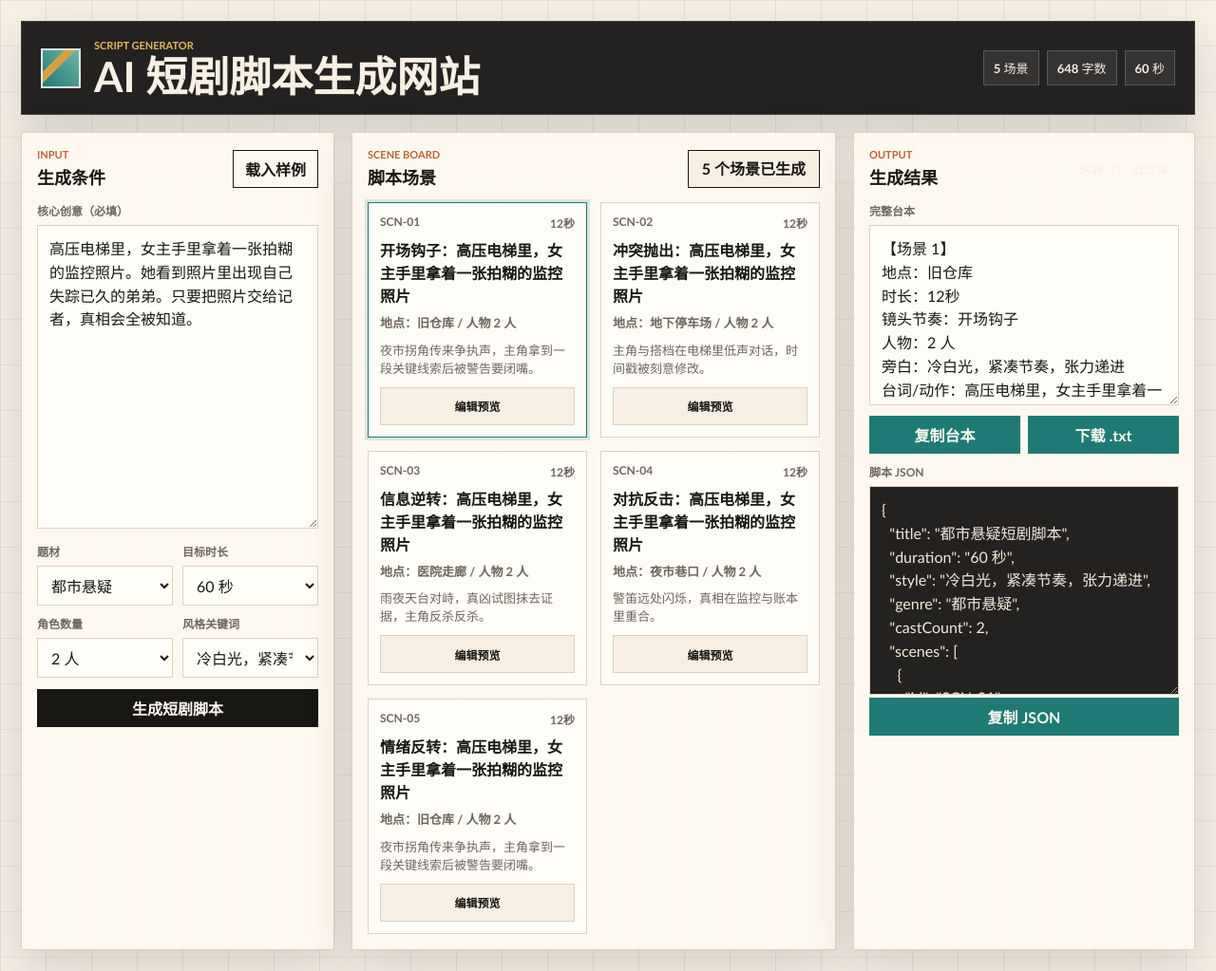
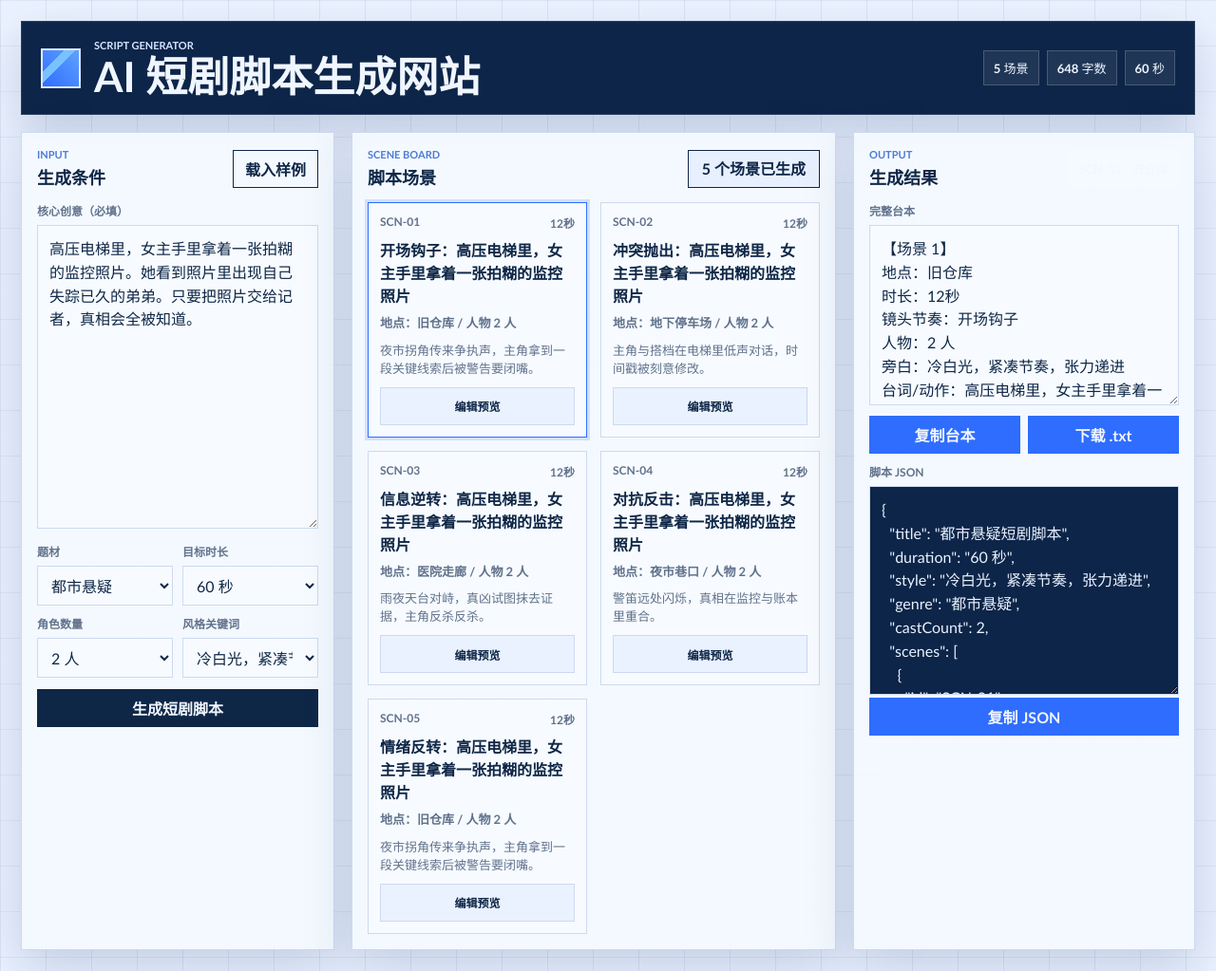
Before and after one commit to beifeng09-arch/aimedia, a plain HTML site: page web/index.html in a window 1280 px wide. Shown: the whole page at 95% size. Drawn offline with Linux system fonts and the light colour scheme.

Commit message:
style: switch web UI theme to blue palette

```diff
--- a/web/styles.css
+++ b/web/styles.css
@@ -1,13 +1,13 @@
 :root {
-  --ink: #181714;
-  --muted: #6d665d;
-  --paper: #f6f0e7;
-  --line: #ded2c1;
-  --charcoal: #242220;
-  --copper: #b86433;
-  --teal: #1f7a76;
-  --gold: #d4a13f;
-  --shadow: 0 18px 48px rgba(40, 32, 23, 0.16);
+  --ink: #0f2747;
+  --muted: #61728c;
+  --paper: #ebf2ff;
+  --line: #ccd9f0;
+  --charcoal: #0d2548;
+  --copper: #4e7bd6;
+  --teal: #2f6dff;
+  --gold: #7ac1ff;
+  --shadow: 0 18px 48px rgba(12, 44, 102, 0.18);
 }
 
 * {
@@ -19,8 +19,8 @@ body {
   min-height: 100vh;
   color: var(--ink);
   background:
-    linear-gradient(90deg, rgba(24, 23, 20, 0.08) 1px, transparent 1px),
-    linear-gradient(180deg, rgba(24, 23, 20, 0.06) 1px, transparent 1px),
+    linear-gradient(90deg, rgba(10, 45, 110, 0.08) 1px, transparent 1px),
+    linear-gradient(180deg, rgba(10, 45, 110, 0.06) 1px, transparent 1px),
     var(--paper);
   background-size: 48px 48px;
   font-family: "Trebuchet MS", "PingFang SC", "Hiragino Sans GB", "Noto Sans SC", sans-serif;
@@ -47,7 +47,7 @@ button {
   justify-content: space-between;
   gap: 20px;
   padding: 18px 20px;
-  color: #f7efe4;
+  color: #f0f6ff;
   background: var(--charcoal);
   border: 1px solid rgba(255, 255, 255, 0.12);
   box-shadow: var(--shadow);
@@ -65,7 +65,7 @@ button {
   display: inline-block;
   background:
     linear-gradient(135deg, transparent 0 30%, var(--gold) 30% 46%, transparent 46%),
-    linear-gradient(45deg, var(--teal), #72b5a8);
+    linear-gradient(45deg, var(--teal), #5fa2ff);
   border: 2px solid rgba(255, 255, 255, 0.8);
 }
 
@@ -78,7 +78,7 @@ button {
 }
 
 .topbar .eyebrow {
-  color: #e5b762;
+  color: #d6e5ff;
 }
 
 h1,
@@ -110,7 +110,7 @@ h2 {
   padding: 8px 10px;
   border: 1px solid rgba(255, 255, 255, 0.18);
   background: rgba(255, 255, 255, 0.08);
-  color: #f7efe4;
+  color: #f0f6ff;
   font-size: 13px;
 }
 
@@ -123,7 +123,7 @@ h2 {
 
 .panel,
 .board-area {
-  background: rgba(255, 250, 241, 0.92);
+  background: rgba(245, 250, 255, 0.94);
   border: 1px solid var(--line);
   box-shadow: var(--shadow);
 }
@@ -155,14 +155,14 @@ select {
   width: 100%;
   border: 1px solid var(--line);
   color: var(--ink);
-  background: #fffdf8;
+  background: #f7fbff;
   outline: none;
 }
 
 textarea:focus,
 select:focus {
   border-color: var(--teal);
-  box-shadow: 0 0 0 3px rgba(31, 122, 118, 0.14);
+  box-shadow: 0 0 0 3px rgba(47, 109, 255, 0.14);
 }
 
 textarea {
@@ -197,13 +197,13 @@ select {
 
 .primary-button {
   width: 100%;
-  color: #fffaf1;
+  color: #f0f6ff;
   background: var(--ink);
 }
 
 .secondary-button {
   width: 100%;
-  color: #fffaf1;
+  color: #f0f6ff;
   background: var(--teal);
   border-color: var(--teal);
 }
@@ -224,7 +224,7 @@ select {
 .mini-badge {
   color: var(--ink);
   padding: 0 14px;
-  background: #f8efe3;
+  background: #e8f0ff;
   line-height: 38px;
 }
 
@@ -243,12 +243,12 @@ select {
   min-width: 0;
   overflow: hidden;
   border: 1px solid var(--line);
-  background: #fffdf8;
+  background: #f7fbff;
 }
 
 .shot-card.active {
   border-color: var(--teal);
-  box-shadow: 0 0 0 3px rgba(31, 122, 118, 0.16);
+  box-shadow: 0 0 0 3px rgba(47, 109, 255, 0.18);
 }
 
 .shot-body {
@@ -285,7 +285,7 @@ select {
 .mini-button {
   width: 100%;
   border: 1px solid var(--line);
-  background: #f7efe4;
+  background: #eaf2ff;
   color: var(--ink);
   font-size: 12px;
   font-weight: 800;
@@ -297,8 +297,8 @@ select {
 
 #exportOutput {
   min-height: 220px;
-  color: #f1e9dc;
-  background: #242220;
+  color: #e9f2ff;
+  background: var(--charcoal);
 }
 
 @media (max-width: 1180px) {
```
